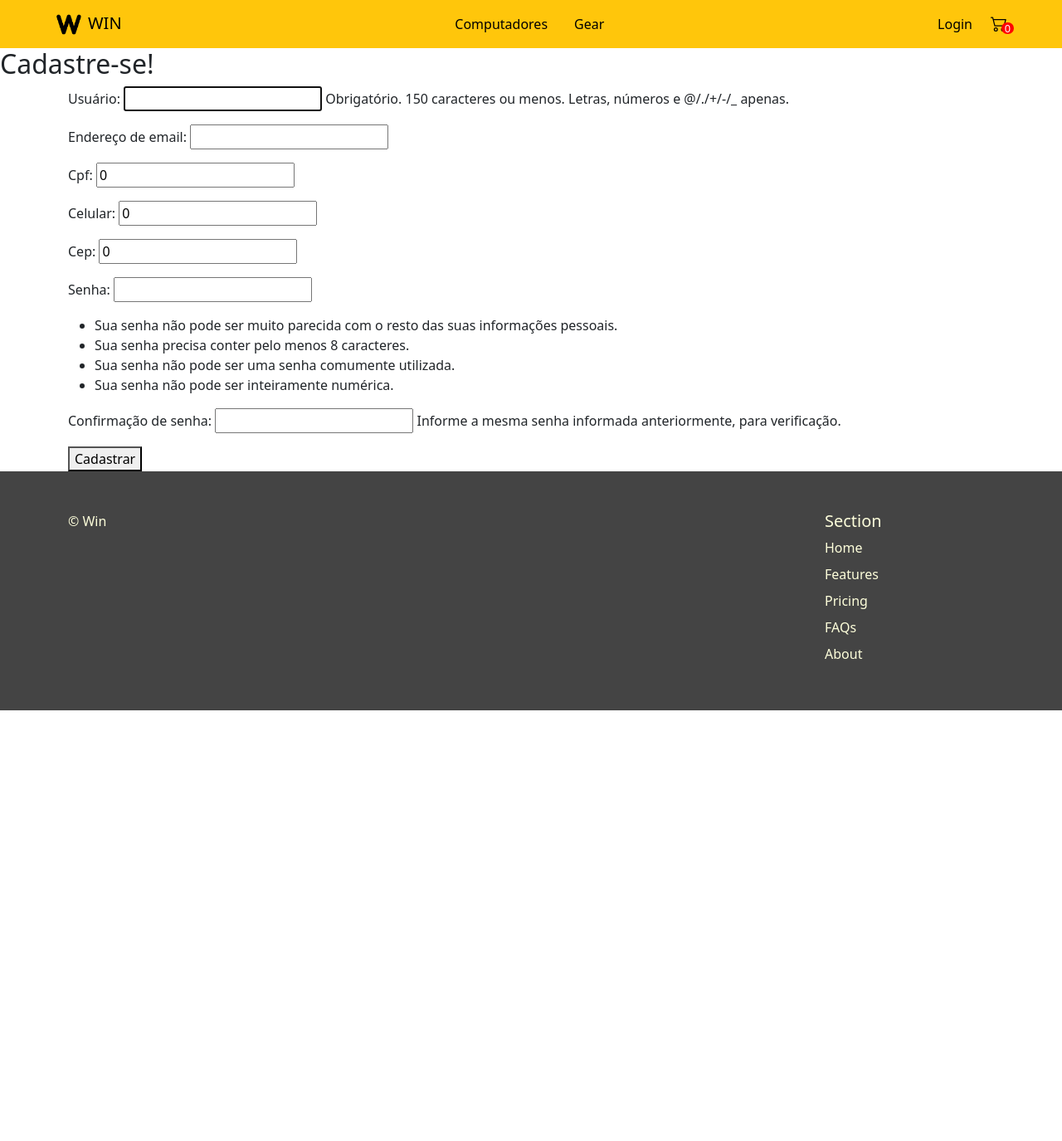
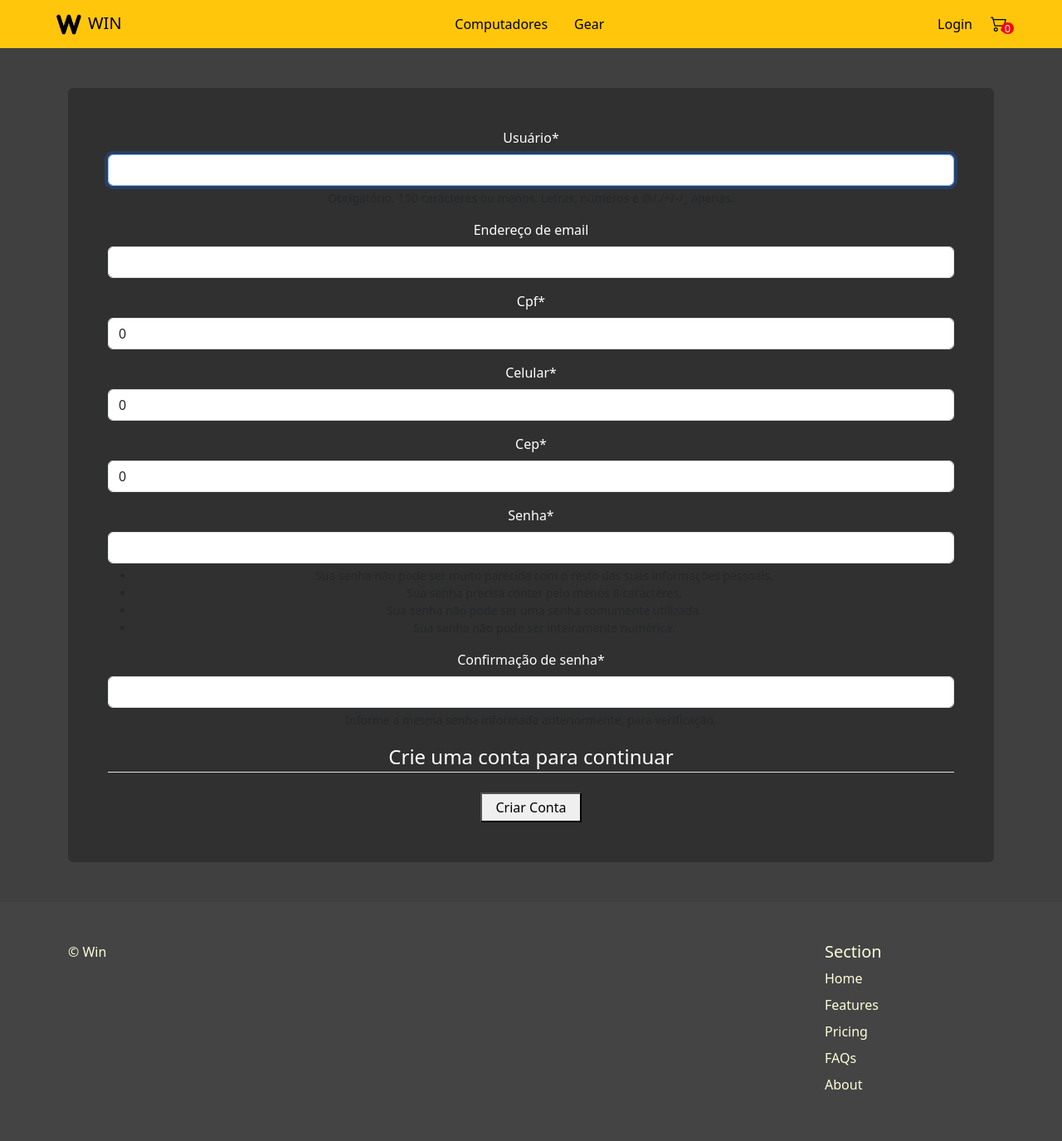
Before and after one commit to Rafaells-dv/WINecommerce, a Django app: page /cadastro/ in a window 1280 px wide. Shown: the whole page at 83% size. Before the commit the page ends 856 px from the top, so only its background shows below. Run offline with Django 4.2, Linux system fonts and the light colour scheme; some libraries are stand-ins or nearby versions.

Commit message:
credentials e estilizações cadastro

```diff
--- a/WINecommerce/settings.py
+++ b/WINecommerce/settings.py
@@ -37,6 +37,8 @@
     'django.contrib.sessions',
     'django.contrib.messages',
     'django.contrib.staticfiles',
+    'crispy_forms',
+    'crispy_bootstrap5',
     'venda',
 ]
 
@@ -130,3 +132,7 @@
 LOGIN_REDIRECT_URL = "/"
 
 AUTH_USER_MODEL = 'venda.Usuario'
+
+CRISPY_ALLOWED_TEMPLATE_PACKS = "bootstrap5"
+
+CRISPY_TEMPLATE_PACK = "bootstrap5"
--- a/templates/registration/cadastro.html
+++ b/templates/registration/cadastro.html
@@ -1,16 +1,22 @@
 {% extends "base_generic.html" %}
+{% load static %}
+{% load crispy_forms_tags %}
 
 {% block title %}Sign Up{% endblock %}
 
 {% block content %}
-  <h2>Cadastre-se!</h2>
-<div class="container">
+<header class="min-h-screen bg-black bg-opacity-75 bg-blend-overlay showcase border-gray-600 border-b-8 flex justify-center items-center bg-no-repeat py-5">
+    <div class="container z-10 h-full py-32 md:py-0 text-gray-100 text-center flex items-center flex-col">
+        <div class="container bg-black bg-opacity-25 p-5 rounded text-white">
           <form method="post">
                 {% csrf_token %}
                 <fieldset class="form-group">
-    {{ form.as_p }}
+                    {{ form|crispy }}
+                    <legend class="border-bottom mb-4">Crie uma conta para continuar</legend>
                 </fieldset>
-    <button type="submit">Cadastrar</button>
+                <button class="bg-red-600 py-1 px-3 text-gray-100 w-full md:text-lg rounded-md" type="submit">Criar Conta</button>
             </form>
         </div>
+    </div>
+</header>
 {% endblock %}
--- /dev/null
+++ b/venda/credentials/credentials.py
@@ -0,0 +1,13 @@
+credentials_h = {
+            'client_id': 'Client_Id_3e8b0d2b528839d31913ae02f3982980e3fd1d74',
+            'client_secret': 'Client_Secret_304d68cc3dea0e1c2347c5594e0382e359e486fc',
+            'sandbox': True,
+            'certificate': 'D:\Efi\certificados\homologacao-539200-win - homo_cert.pem'
+        }
+
+credentials_p = {
+            'client_id': 'Client_Id_b986425b4b031c5ad49e218e76cda1b35b4c29fa',
+            'client_secret': 'Client_Secret_99b215588797c63954c29b07e3ca17cec26b5cdb',
+            'sandbox': False,
+            'certificate': 'D:\Efi\certificados\producao-539200-win_cert.pem'
+}
--- a/venda/templates/base_generic.html
+++ b/venda/templates/base_generic.html
@@ -7,61 +7,12 @@
         <title>WIN</title>
         {% load static %}
         <link rel="stylesheet" href="{% static 'css/styles.css' %}">
+        <link href="./output.css" rel="stylesheet">
         <link href="https://cdn.jsdelivr.net/npm/bootstrap@5.3.2/dist/css/bootstrap.min.css" rel="stylesheet" integrity="sha384-T3c6CoIi6uLrA9TneNEoa7RxnatzjcDSCmG1MXxSR1GAsXEV/Dwwykc2MPK8M2HN" crossorigin="anonymous">
         <script src="https://cdn.jsdelivr.net/npm/bootstrap@5.3.2/dist/js/bootstrap.bundle.min.js" integrity="sha384-C6RzsynM9kWDrMNeT87bh95OGNyZPhcTNXj1NW7RuBCsyN/o0jlpcV8Qyq46cDfL" crossorigin="anonymous"></script>
     </head>
     <body>
-        <nav class="navbar navbar-expand-lg navbar-dark bg-dark px-10" style="background-color: #FFC60B !important;">
-            <div class="container-fluid">
-              <a class="navbar-brand px-5" href="{% url 'home' %}" style="color: black !important;"><img src="../../media/logopreta.png" alt="logo da win informática" height="30" class="px-2">WIN</a>
-              <button class="navbar-toggler" type="button" data-bs-toggle="collapse" data-bs-target="#navbarSupportedContent" aria-controls="navbarSupportedContent" aria-expanded="false" aria-label="Toggle navigation">
-                <span class="navbar-toggler-icon"></span>
-              </button>
-              <ul class="nav justify-content-space-between">
-                <li class="nav-item">
-                  <a class="nav-link" style="color: black !important;" href="{% url 'home' %}">Computadores</a>
-                </li>
-                <li class="nav-item">
-                  <a class="nav-link" style="color: black !important;" href="">Gear</a>
-                </li>
-              </ul>
-              <ul class="nav justify-content-center px-5">
-                {% if user.is_authenticated %}
-                    <li class="nav-item dropdown">
-                      <a class="nav-link dropdown-toggle" href="#" role="button" data-bs-toggle="dropdown" aria-expanded="false">
-                          <img src="../../{{ user.foto }}" alt="avatar"
-                    class="rounded-circle img-fluid" style="width: 30px; height: 30px">
-                      </a>
-                      <ul class="dropdown-menu">
-                        <li><a class="dropdown-item" href="{% url 'perfil' %}">Meu Perfil</a></li>
-                        <li><a class="dropdown-item" href="{% url 'logout' %}">Logout</a></li>
-                      </ul>
-                    </li>
-                  {% else %}
-                  <li class="nav-item">
-                    <a class="nav-link" style="color: black !important;" href="{% url 'login' %}">Login</a>
-                  </li>
-                  {% endif %}
-                <li class="nav-item">
-                    <div id="container-cart-icon">
-                        {% if user.is_authenticated %}
-                        <div id="navi"><div id="red-circle"><a id="inside-circle">{{ carrinho.num_itens_carrinho }}</a></div></div>
-                        <div id="infoi">
-                            <a href="{% url 'carrinho' %}"><img src="../media/cart2.svg" height="20" width="32" /></a>
-                        </div>
-                        {% else %}
-                        <div id="navi"><div id="red-circle"><a id="inside-circle">0</a></div></div>
-                        <div id="infoi">
-                            <a href="{% url 'login' %}"><img src="../../media/cart2.svg" height="20" width="32" /></a>
-                        </div>
-                        {% endif %}
-                    </div>
-                </li>
-              </ul>
-              </div>
-            </div>
-          </nav>
-
+    {% include 'navbar.html' %}
 
     {% block content %}
     {% endblock %}
--- /dev/null
+++ b/venda/templates/navbar.html
@@ -0,0 +1,50 @@
+<nav class="navbar navbar-expand-lg navbar-dark bg-dark px-10" style="background-color: #FFC60B !important;">
+            <div class="container-fluid">
+              <a class="navbar-brand px-5" href="{% url 'home' %}" style="color: black !important;"><img src="../../media/logopreta.png" alt="logo da win informática" height="30" class="px-2">WIN</a>
+              <button class="navbar-toggler" type="button" data-bs-toggle="collapse" data-bs-target="#navbarSupportedContent" aria-controls="navbarSupportedContent" aria-expanded="false" aria-label="Toggle navigation">
+                <span class="navbar-toggler-icon"></span>
+              </button>
+              <ul class="nav justify-content-space-between">
+                <li class="nav-item">
+                  <a class="nav-link" style="color: black !important;" href="{% url 'home' %}">Computadores</a>
+                </li>
+                <li class="nav-item">
+                  <a class="nav-link" style="color: black !important;" href="">Gear</a>
+                </li>
+              </ul>
+              <ul class="nav justify-content-center px-5">
+                {% if user.is_authenticated %}
+                    <li class="nav-item dropdown">
+                      <a class="nav-link dropdown-toggle" href="#" role="button" data-bs-toggle="dropdown" aria-expanded="false">
+                          <img src="../../{{ user.foto }}" alt="avatar"
+                    class="rounded-circle img-fluid" style="width: 30px; height: 30px">
+                      </a>
+                      <ul class="dropdown-menu">
+                        <li><a class="dropdown-item" href="{% url 'perfil' %}">Meu Perfil</a></li>
+                        <li><a class="dropdown-item" href="{% url 'logout' %}">Logout</a></li>
+                      </ul>
+                    </li>
+                  {% else %}
+                  <li class="nav-item">
+                    <a class="nav-link" style="color: black !important;" href="{% url 'login' %}">Login</a>
+                  </li>
+                  {% endif %}
+                <li class="nav-item">
+                    <div id="container-cart-icon">
+                        {% if user.is_authenticated %}
+                        <div id="navi"><div id="red-circle"><a id="inside-circle">{{ carrinho.num_itens_carrinho }}</a></div></div>
+                        <div id="infoi">
+                            <a href="{% url 'carrinho' %}"><img src="../media/cart2.svg" height="20" width="32" /></a>
+                        </div>
+                        {% else %}
+                        <div id="navi"><div id="red-circle"><a id="inside-circle">0</a></div></div>
+                        <div id="infoi">
+                            <a href="{% url 'login' %}"><img src="../../media/cart2.svg" height="20" width="32" /></a>
+                        </div>
+                        {% endif %}
+                    </div>
+                </li>
+              </ul>
+              </div>
+            </div>
+          </nav>
--- a/venda/views.py
+++ b/venda/views.py
@@ -1,10 +1,10 @@
-import requests
 from django.views.generic import DetailView, FormView, UpdateView
 from .models import *
 from django.shortcuts import render
-from .forms import CriarContaForm, EditarPerfilForm
+from .forms import CriarContaForm
 from django.http import JsonResponse
 from efipay import EfiPay
+from venda.credentials.credentials import credentials_h
 import json
 
 
@@ -17,35 +17,26 @@
         carrinho, created = Carrinho.objects.get_or_create(user=request.user, completed=False)
         itenscarrinho = carrinho.itenscarrinho.all()
 
-    context = {"carrinho":carrinho, "itens":itenscarrinho}
+    context = {"carrinho": carrinho, "itens": itenscarrinho}
     return render(request, "venda/carrinho.html", context)
+
 
 def index(request):
     produtos = Produto.objects.filter(categoria__icontains="c")
     context = {"produtos": produtos}
     return render(request, "index.html", context)
 
+
 def perfil(request):
     return render(request, "venda/perfil.html")
+
 
 def pagamento(request):
 
     if request.user.is_authenticated:
         carrinho, created = Carrinho.objects.get_or_create(user=request.user, completed=False)
 
-
-        credentials = {
-            'client_id': 'Client_Id_3e8b0d2b528839d31913ae02f3982980e3fd1d74',
-            'client_secret': 'Client_Secret_304d68cc3dea0e1c2347c5594e0382e359e486fc',
-            'sandbox': True,
-            'certificate': 'D:\Efi\certificados\homologacao-539200-win - homo_cert.pem'
-        }
-
-        efi = EfiPay(credentials)
-
-        print(request.user.cpf)
-        print(request.user.username)
-        print(carrinho.subtotal_carrinho)
+        efi = EfiPay(credentials_h)
 
         body = {
             'calendario': {
@@ -63,26 +54,22 @@
         }
 
         response = efi.pix_create_immediate_charge(body=body)
-        print(response)
 
-        id = response["loc"]["id"]
+        loc_id = response["loc"]["id"]
 
         params = {
-            'id': id
+            'id': loc_id
         }
 
         resposta = efi.pix_generate_qrcode(params=params)
-        print(resposta)
-
-
 
         qrcode = resposta["qrcode"]
         img_qrcode = resposta["imagemQrcode"]
 
-        context={"qrcode":qrcode, "img_qrcode":img_qrcode}
+        context = {"qrcode": qrcode, "img_qrcode": img_qrcode}
 
+    return render(request, "venda/pagamento.html", context)
 
-    return render(request, "venda/pagamento.html",context)
 
 def add_to_carrinho(request):
     data = json.loads(request.body)
```
Also changed, not shown: db.sqlite3, venda/credentials/__init__.py (added). Lines whose indentation alone changed are shown as unchanged.
